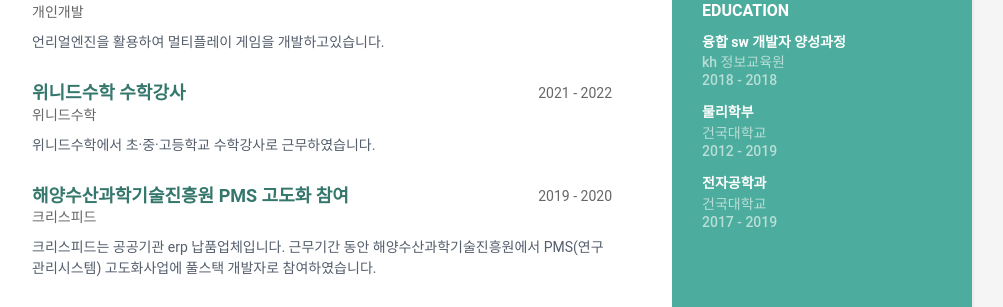
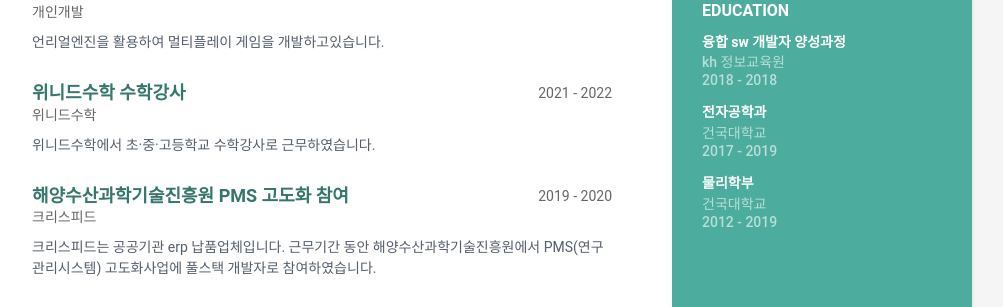
Before and after one commit to PigeonHwang/PigeonHwang.github.io, a Jekyll site: the page built from index.html, in a window 1280 px wide. Shown: the part 417-724 px from the top of the page, without its empty margins (168-1171 px from the left). Built offline with Jekyll 4.4.1, drawn with Linux system fonts in a browser that asks for light colours; part of the change alters nothing that is shown.

```diff
--- a/_data/data.yml
+++ b/_data/data.yml
@@ -39,9 +39,9 @@ education:
         pretium quis, sem.
           - Bullet point
           - Bullet point
-    - degree: 물리학부
+    - degree: 전자공학과
       university: 건국대학교
-      time: 2012 - 2019
+      time: 2017 - 2019
       details: |
         Describe your study here lorem ipsum dolor sit amet, consectetuer
         adipiscing elit. Aenean commodo ligula eget dolor. Aenean massa. Cum
@@ -50,9 +50,9 @@ education:
         pretium quis, sem.
           - Bullet point
           - Bullet point
-    - degree: 전자공학과
+    - degree: 물리학부
       university: 건국대학교
-      time: 2017 - 2019
+      time: 2012 - 2019
       details: |
         Describe your study here lorem ipsum dolor sit amet, consectetuer
         adipiscing elit. Aenean commodo ligula eget dolor. Aenean massa. Cum
```
